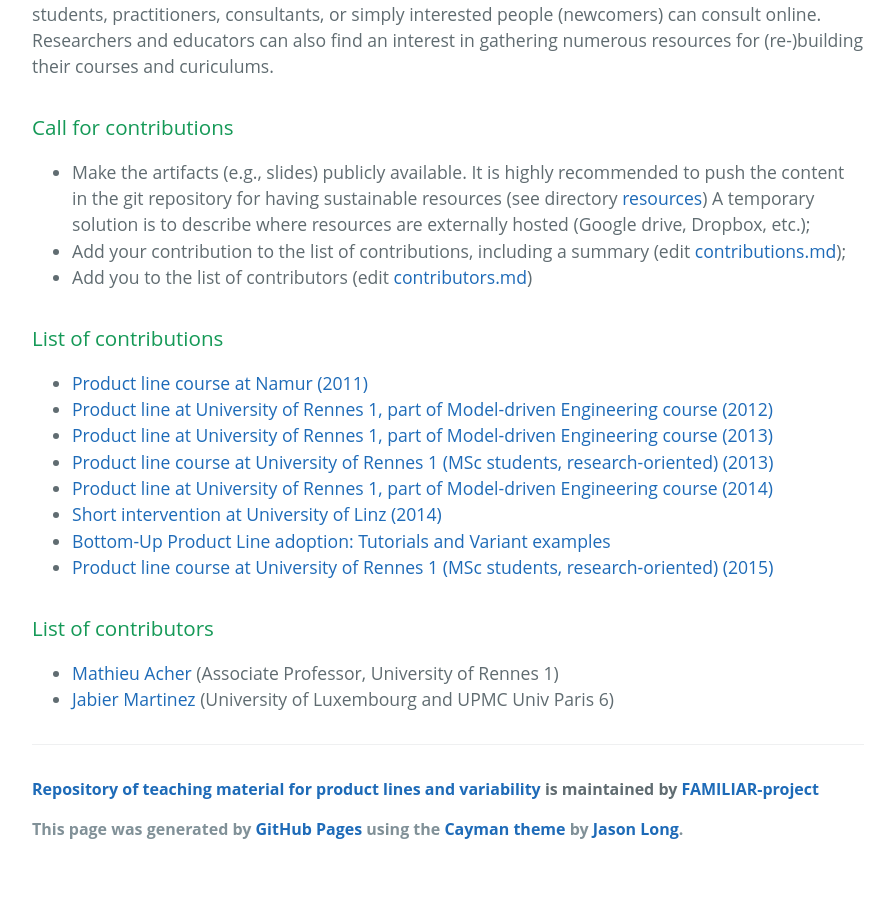
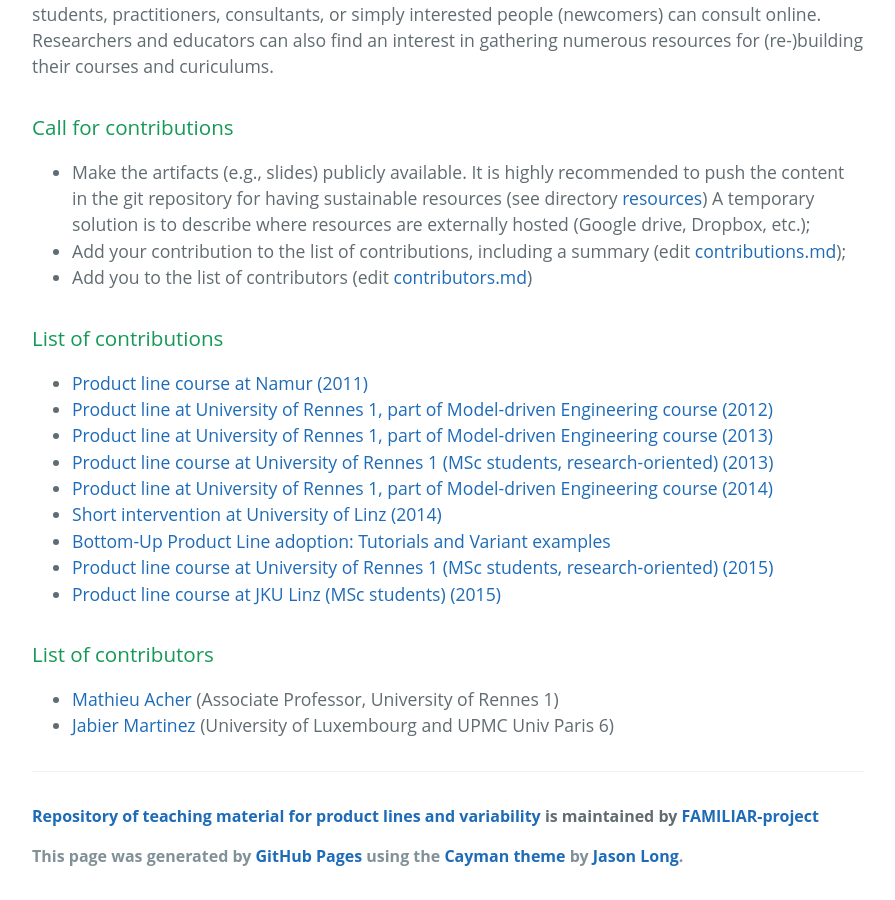
Before and after one commit to FAMILIAR-project/teaching, a Jekyll site: the page built from index.html, in a window 1280 px wide and 900 px high, scrolled down 657 px. Shown: the whole window, without its empty margins (192-1087 px from the left). Built offline with Jekyll 4.4.1, drawn with Linux system fonts in a browser that asks for light colours; before the commit the page ends 1530 px from its top, so only the background shows below that.

Commit message:
Update contributions.md

```diff
--- a/_includes/contributions.md
+++ b/_includes/contributions.md
@@ -8,3 +8,4 @@
  * [Short intervention at University of Linz (2014)](linz2014.html)
  * [Bottom-Up Product Line adoption: Tutorials and Variant examples](bottomup.html)
  * [Product line course at University of Rennes 1 (MSc students, research-oriented) (2015)](rennes2015-MRI.html)
+ * [Product line course at JKU Linz (MSc students) (2015)](jku2016.html)
```
